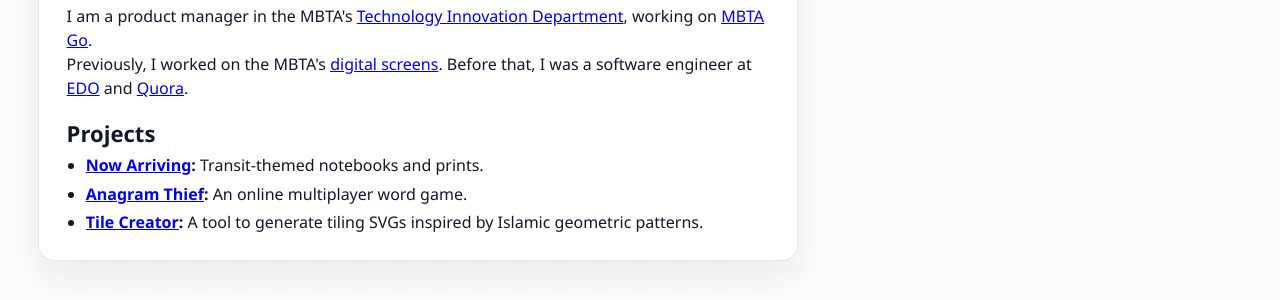
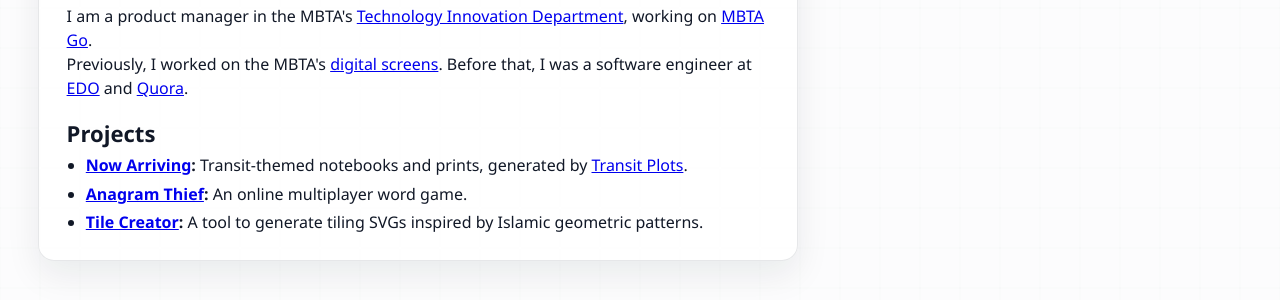
Before and after one commit to handorff/handorff.github.io, a website built with Vite: page index.html in a window 1280 px wide. Shown: the part 192-492 px from the top of the page. Built offline with nearby package versions, Linux system fonts and the light colour scheme; no server answers.

Commit message:
Update projects list now arriving

```diff
--- a/index.html
+++ b/index.html
@@ -33,7 +33,7 @@
         <section class="site-section">
           <h2>Projects</h2>
           <ul>
-            <li><strong><a href="https://nowarriving.store">Now Arriving</a>:</strong> Transit-themed notebooks and prints.</li>
+            <li><strong><a href="https://nowarriving.store">Now Arriving</a>:</strong> Transit-themed notebooks and prints, generated by <a href="https://paulhandorff.com/transit-plots">Transit Plots</a>.</li>
             <li><strong><a href="https://anagramthief.paulhandorff.com">Anagram Thief</a>:</strong> An online multiplayer word game.</li>
             <li><strong><a href="https://paulhandorff.com/tile-creator">Tile Creator</a>:</strong> A tool to generate tiling SVGs inspired by Islamic geometric patterns.</li>
           </ul>
```
